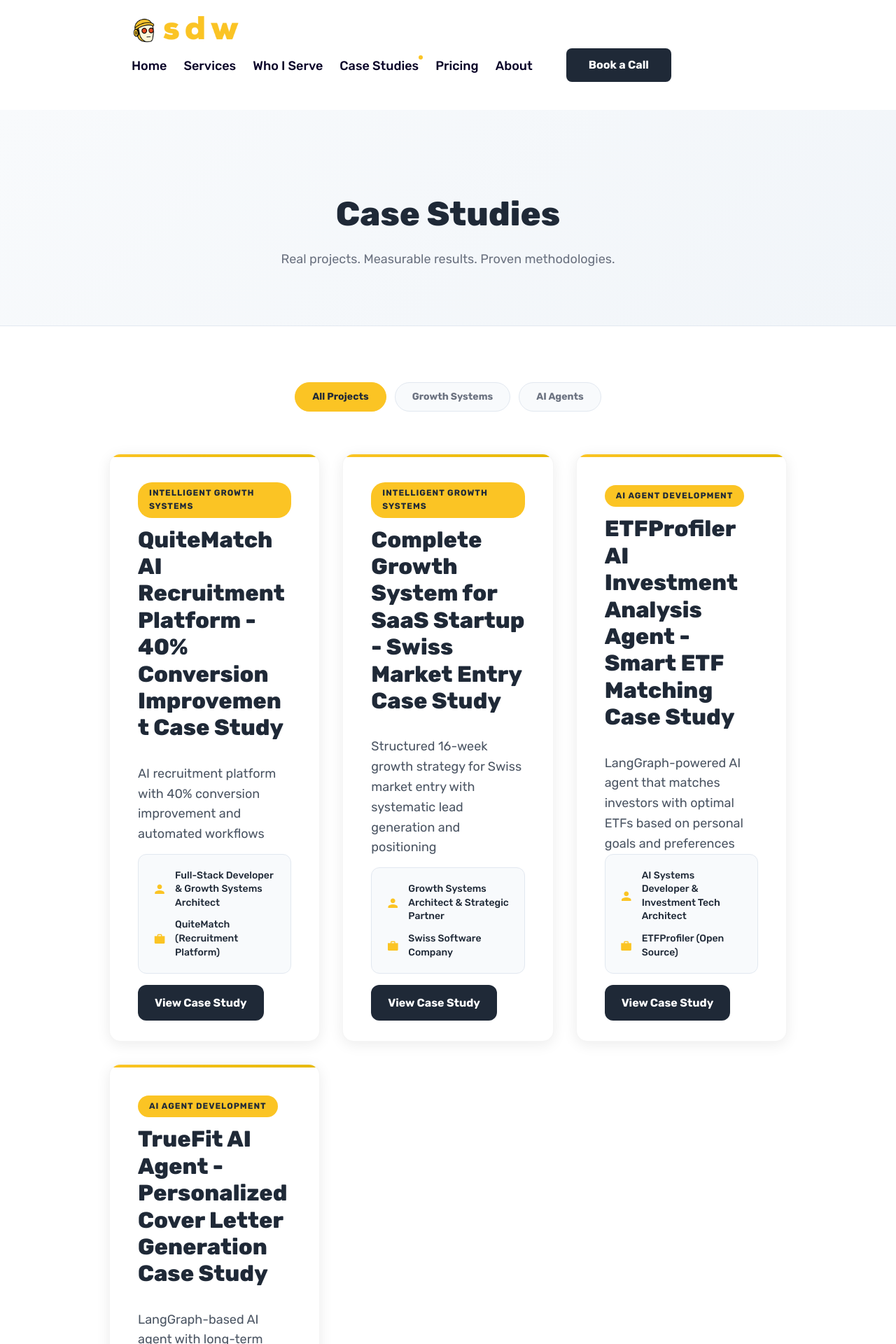
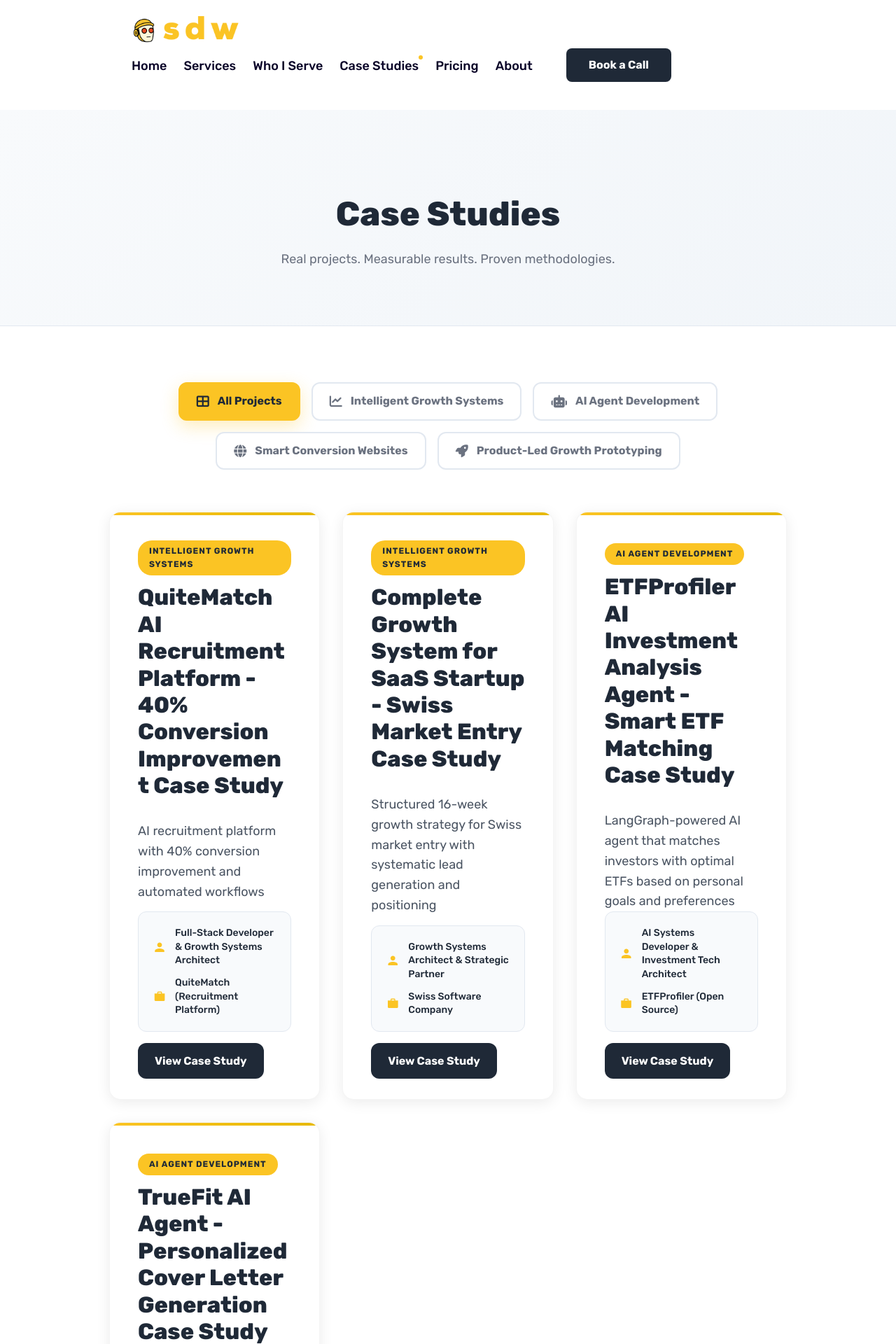
Before and after one commit to nikpalumbo/nikpalumbo.github.io, a Jekyll site: the page built from _pages/case-studies.md, in a window 1280 px wide. Shown: the top 1920 px of the page at 70% size. Built offline with Jekyll 4.4.1, drawn with Linux system fonts in a browser that asks for light colours.

Commit message:
Fixed the selector in the use case page.

```diff
--- a/_pages/case-studies.md
+++ b/_pages/case-studies.md
@@ -27,9 +27,26 @@
     <div class="row">
       <div class="col col-12">
         <div class="category-filters">
-          <button class="filter-btn active" data-category="all">All Projects</button>
-          <button class="filter-btn" data-category="Intelligent Growth Systems">Growth Systems</button>
-          <button class="filter-btn" data-category="AI Agent Development">AI Agents</button>
+          <button class="filter-btn active" data-category="all">
+            <i class="fas fa-th-large"></i>
+            All Projects
+          </button>
+          <button class="filter-btn" data-category="Intelligent Growth Systems">
+            <i class="fas fa-chart-line"></i>
+            Intelligent Growth Systems
+          </button>
+          <button class="filter-btn" data-category="AI Agent Development">
+            <i class="fas fa-robot"></i>
+            AI Agent Development
+          </button>
+          <button class="filter-btn" data-category="Smart Conversion Websites">
+            <i class="fas fa-globe"></i>
+            Smart Conversion Websites
+          </button>
+          <button class="filter-btn" data-category="Product-Led Growth Prototyping">
+            <i class="fas fa-rocket"></i>
+            Product-Led Growth Prototyping
+          </button>
         </div>
       </div>
     </div>
--- a/_sass/3-modules/_pricing.scss
+++ b/_sass/3-modules/_pricing.scss
@@ -37,6 +37,8 @@
   display: flex;
   align-items: center;
   gap: 12px;
+  text-decoration: none;
+  box-sizing: border-box;
 
   &:hover {
     border-color: var(--primary-color);
@@ -52,10 +54,6 @@
     box-shadow: 0 8px 25px rgba(251, 196, 36, 0.3);
   }
 
-  i {
-    font-size: 18px;
-  }
-
   @media (max-width: 768px) {
     padding: 12px 16px;
     font-size: 14px;
@@ -63,6 +61,10 @@
     i {
       font-size: 16px;
     }
+  }
+
+  i {
+    font-size: 18px;
   }
 }
 
--- a/_sass/3-modules/_works.scss
+++ b/_sass/3-modules/_works.scss
@@ -48,41 +48,55 @@
 .category-filters {
   display: flex;
   justify-content: center;
-  gap: 12px;
+  gap: 16px;
   margin-bottom: 60px;
   flex-wrap: wrap;
 
   @media (max-width: 768px) {
-    gap: 8px;
+    gap: 12px;
     margin-bottom: 40px;
   }
 }
 
 .filter-btn {
-  background: #f8fafc;
-  border: 1px solid #e2e8f0;
+  background: white;
+  border: 2px solid #e2e8f0;
   color: #6b7280;
-  padding: 12px 24px;
-  border-radius: 25px;
-  font-size: 14px;
+  padding: 16px 24px;
+  border-radius: 12px;
+  font-size: 16px;
   font-weight: 600;
   cursor: pointer;
   transition: all 0.3s ease;
+  display: flex;
+  align-items: center;
+  gap: 12px;
 
   &:hover {
-    background: #e2e8f0;
-    color: #1f2937;
+    border-color: var(--primary-color);
+    color: var(--primary-color);
+    transform: translateY(-2px);
+    box-shadow: 0 8px 25px rgba(251, 196, 36, 0.15);
   }
 
   &.active {
     background: var(--primary-color);
     border-color: var(--primary-color);
     color: #1f2937;
+    box-shadow: 0 8px 25px rgba(251, 196, 36, 0.3);
   }
 
   @media (max-width: 768px) {
-    padding: 10px 18px;
-    font-size: 13px;
+    padding: 12px 16px;
+    font-size: 14px;
+  }
+
+  i {
+    font-size: 18px;
+
+    @media (max-width: 768px) {
+      font-size: 16px;
+    }
   }
 }
 
```
Also changed, not shown: 15 other files.
